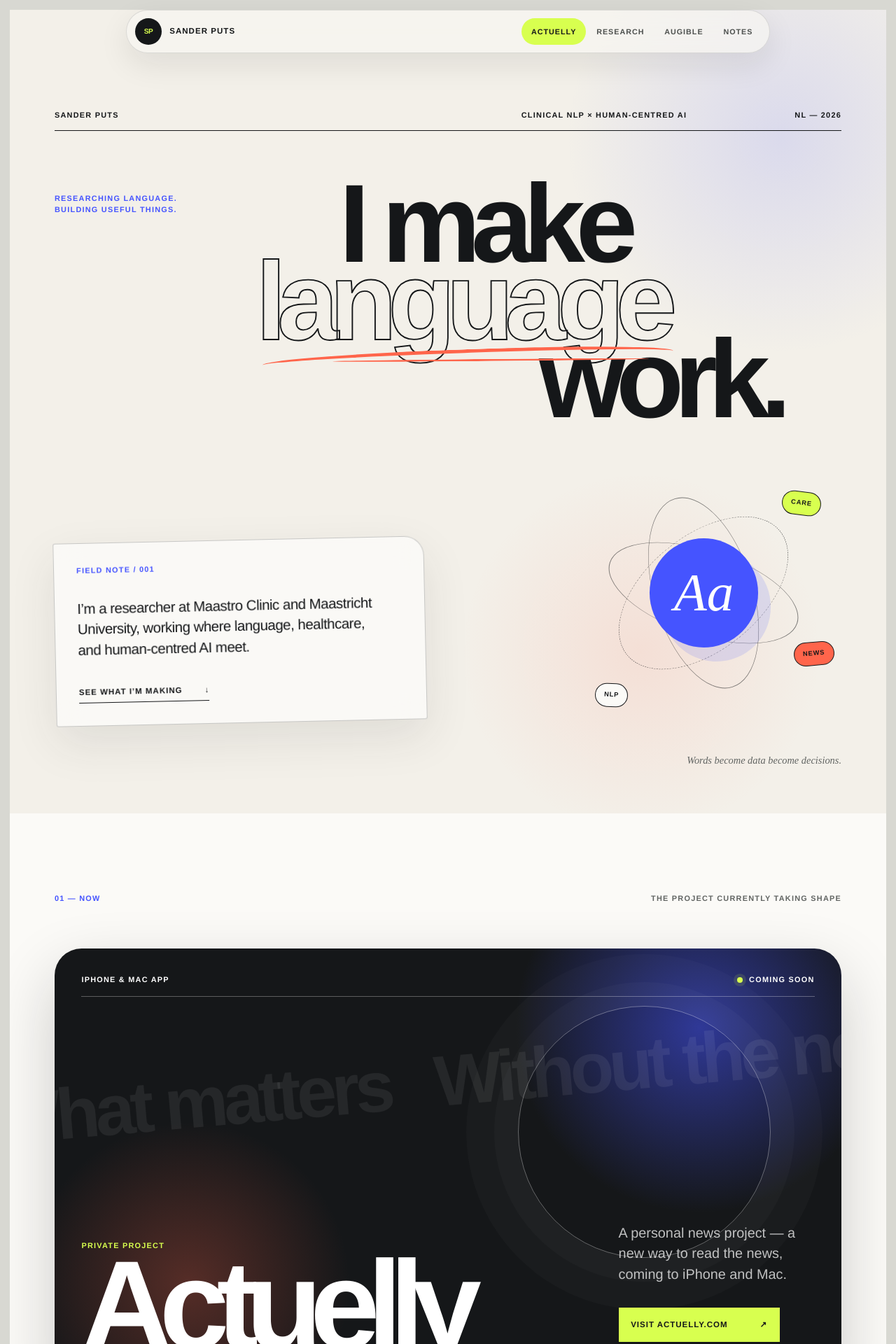
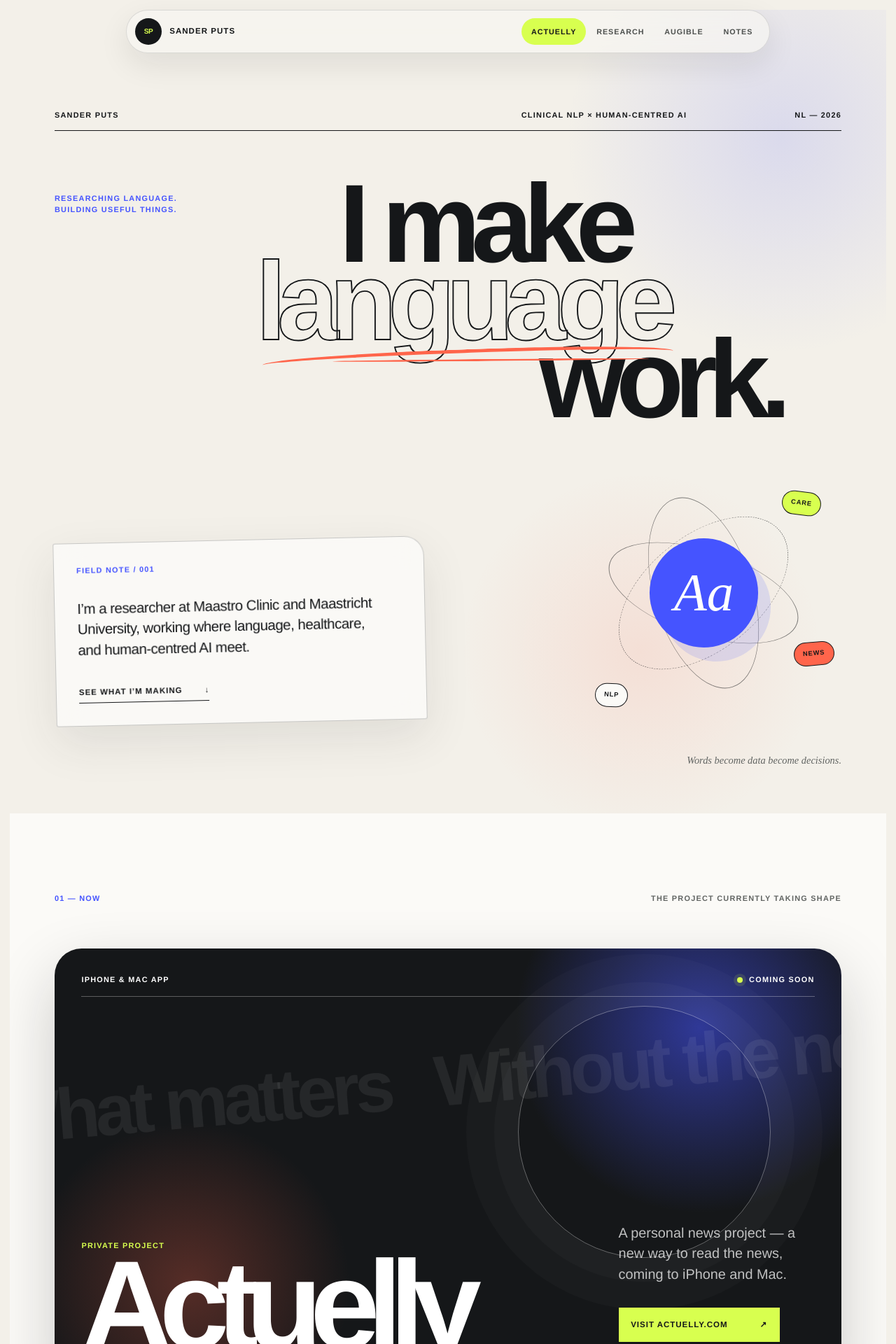
Before and after one commit to putssander/putssander.github.io, a Jekyll site: the page built from index.html, in a window 1280 px wide. Shown: the top 1920 px of the page at 70% size. Built offline with Jekyll 4.4.1, drawn with Linux system fonts in a browser that asks for light colours.

Commit message:
Refine layout and styles
Co-Authored-By: Claude Fable 5 <noreply@anthropic.com>

```diff
--- a/_layouts/default.html
+++ b/_layouts/default.html
@@ -2,8 +2,10 @@
 <html lang="en">
 <head>
   <meta charset="utf-8">
-  <meta name="viewport" content="width=device-width, initial-scale=1">
-  <meta name="theme-color" content="#f2efe6">
+  <meta name="viewport" content="width=device-width, initial-scale=1, viewport-fit=cover">
+  <meta name="theme-color" content="#f3f0e9">
+  <meta name="apple-mobile-web-app-capable" content="yes">
+  <meta name="apple-mobile-web-app-status-bar-style" content="default">
   {% seo %}
   <link rel="stylesheet" href="{{ '/assets/css/site.css' | relative_url }}">
   <link rel="alternate" type="application/rss+xml" title="{{ site.title | escape }}" href="{{ '/feed.xml' | relative_url }}">
--- a/assets/css/site.css
+++ b/assets/css/site.css
@@ -18,13 +18,16 @@
 }
 
 html {
+  min-height: 100%;
   scroll-behavior: smooth;
   scroll-padding-top: 7rem;
+  background: var(--chalk);
 }
 
 body {
+  min-height: 100%;
   margin: 0;
-  background: #d8d8d2;
+  background: var(--chalk);
   color: var(--ink);
   font-family: "Helvetica Neue", "Neue Haas Grotesk Text Pro", Helvetica, Arial, sans-serif;
   font-size: 16px;
@@ -75,7 +78,7 @@ a:focus-visible {
 .site-nav {
   width: min(920px, calc(100vw - 36px));
   min-height: 62px;
-  margin: 14px auto 0;
+  margin: calc(14px + env(safe-area-inset-top, 0px)) auto 0;
   padding: 0 10px 0 12px;
   display: flex;
   align-items: center;
@@ -174,7 +177,7 @@ a:focus-visible {
 .hero {
   position: relative;
   min-height: max(820px, 100svh);
-  padding: clamp(8.5rem, 16vh, 12rem) clamp(1.5rem, 5vw, 5.5rem) clamp(2.5rem, 5vw, 4.5rem);
+  padding: calc(clamp(8.5rem, 16vh, 12rem) + env(safe-area-inset-top, 0px)) clamp(1.5rem, 5vw, 5.5rem) clamp(2.5rem, 5vw, 4.5rem);
   background:
     radial-gradient(circle at 88% 16%, rgba(69, 84, 255, 0.14), transparent 21%),
     radial-gradient(circle at 72% 80%, rgba(255, 101, 75, 0.12), transparent 20%),
@@ -1141,6 +1144,7 @@ a:focus-visible {
   padding: clamp(3rem, 6vw, 5.5rem) clamp(1.5rem, 5vw, 5.5rem);
   background: var(--ink);
   color: #f8f6ef;
+  padding-bottom: calc(clamp(3rem, 6vw, 5.5rem) + env(safe-area-inset-bottom, 0px));
 }
 
 .footer-inner {
@@ -1224,7 +1228,7 @@ a:focus-visible {
   .site-nav {
     width: calc(100vw - 20px);
     min-height: 56px;
-    margin-top: 10px;
+    margin-top: calc(10px + env(safe-area-inset-top, 0px));
     padding-left: 9px;
   }
 
@@ -1254,7 +1258,7 @@ a:focus-visible {
 
   .hero {
     min-height: auto;
-    padding-top: 7.5rem;
+    padding-top: calc(7.5rem + env(safe-area-inset-top, 0px));
   }
 
   .hero-topline {
```
